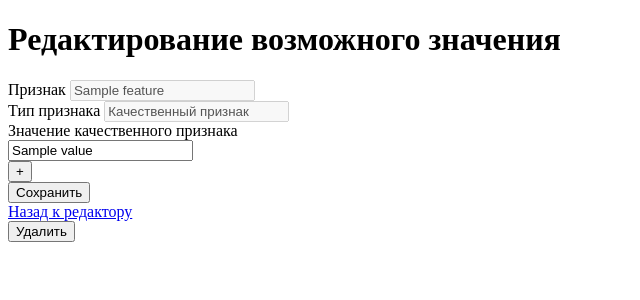
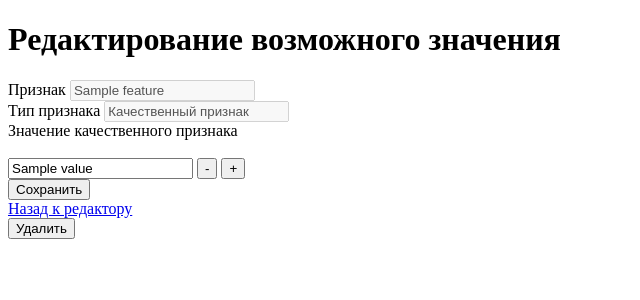
Before and after one commit to reFreshD2/genre, a Symfony app: template templates/possible_value/edit.html.twig in a window 1280 px wide. Shown: the top 300 px of the page, without its empty margins (0-640 px from the left). Run offline with Twig, Linux system fonts and the light colour scheme; the template is opened without the code that fills it: most values are stand-ins (such as "Sample title", 1, 10 or a date in 2020); some libraries are stand-ins or nearby versions.

Commit message:
[ADMIN] Добавил функцию удаления качественного значения в редактор возможных значений

```diff
--- a/templates/possible_value/edit.html.twig
+++ b/templates/possible_value/edit.html.twig
@@ -15,7 +15,8 @@
             </label> <br>
             <label> Значение качественного признака <br>
                 {% for value in values %}
-                    <input type="text" class="value" name="values[]" value="{{ value }}" required> <br>
+                    <br> <input type="text" class="value" name="values[]" value="{{ value }}" required>
+                    <input type="button" class="del" value="-">
                 {% endfor %}
                 <input type="button" id="add" value="+">
             </label> <br>
--- a/templates/possible_value/new.html.twig
+++ b/templates/possible_value/new.html.twig
@@ -15,6 +15,7 @@
             </label> <br>
             <label> Значение качественного признака <br>
                 <input type="text" class="value" name="values[]" required>
+                <input type="button" class="del" value="-"> <br>
                 <input type="button" id="add" value="+">
             </label> <br>
         {% else %}
```
Also changed, not shown: public/assets/js/possibleValue.js.
